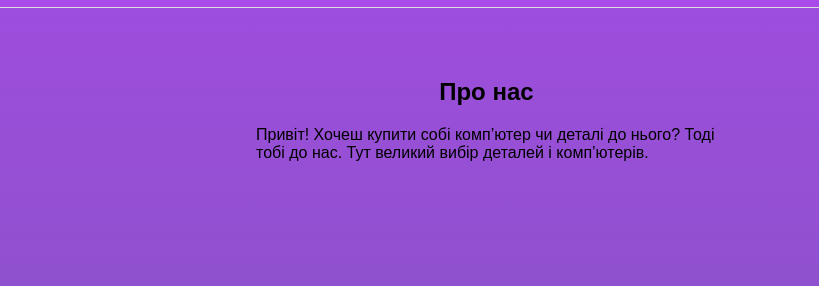
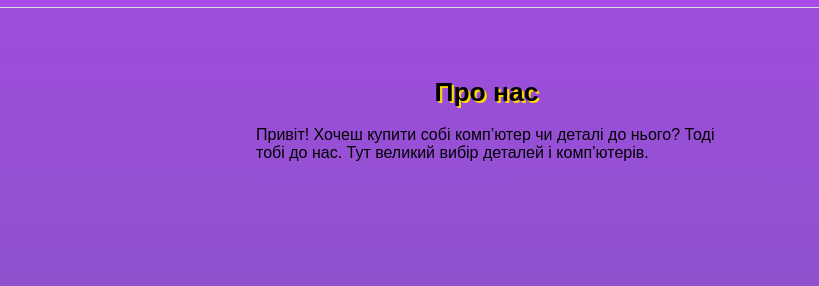
Before and after one commit to NataUvarova/Sas_Artem, a plain HTML site: page index.html in a window 1280 px wide. In both pictures the pointer is over the element "Про нас". Shown: the part 218-504 px from the top of the page, 0-819 px from the left. Drawn offline with Linux system fonts and the light colour scheme.

Commit message:
Update style.css

```diff
--- a/style.css
+++ b/style.css
@@ -54,7 +54,11 @@ h2 {
     margin-bottom: 20px;
     font-size: 24px;
 }
-
+h2:hover{
+transform:scale(1.1);
+    transition:1s linear;
+    text-shadow:2px 2px gold;
+}
 /* Про нас */
 .about {
   width: 60%;
```
